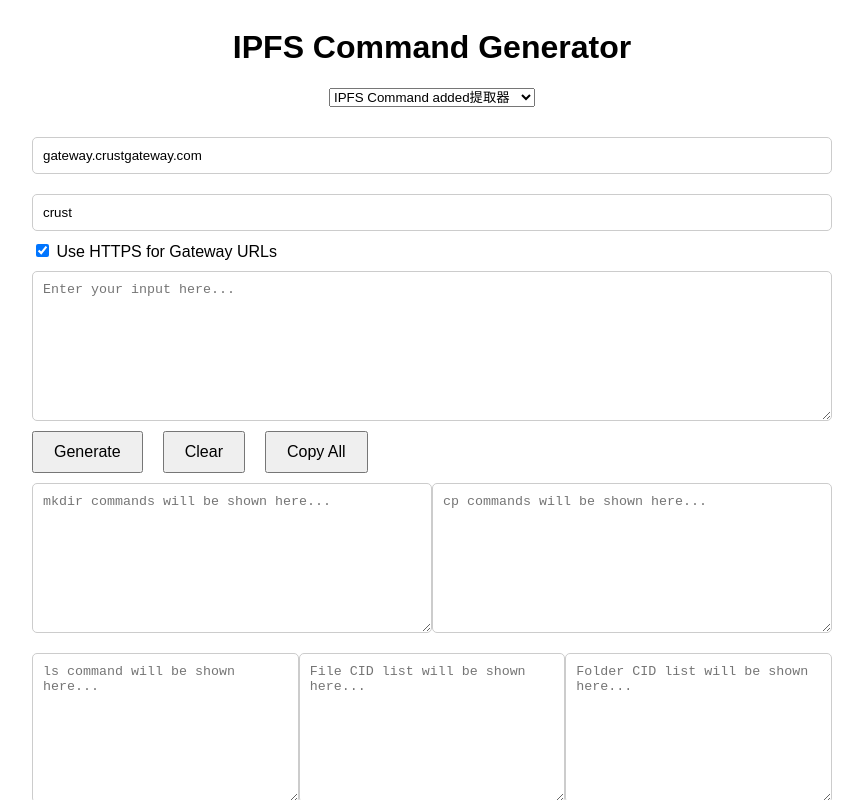
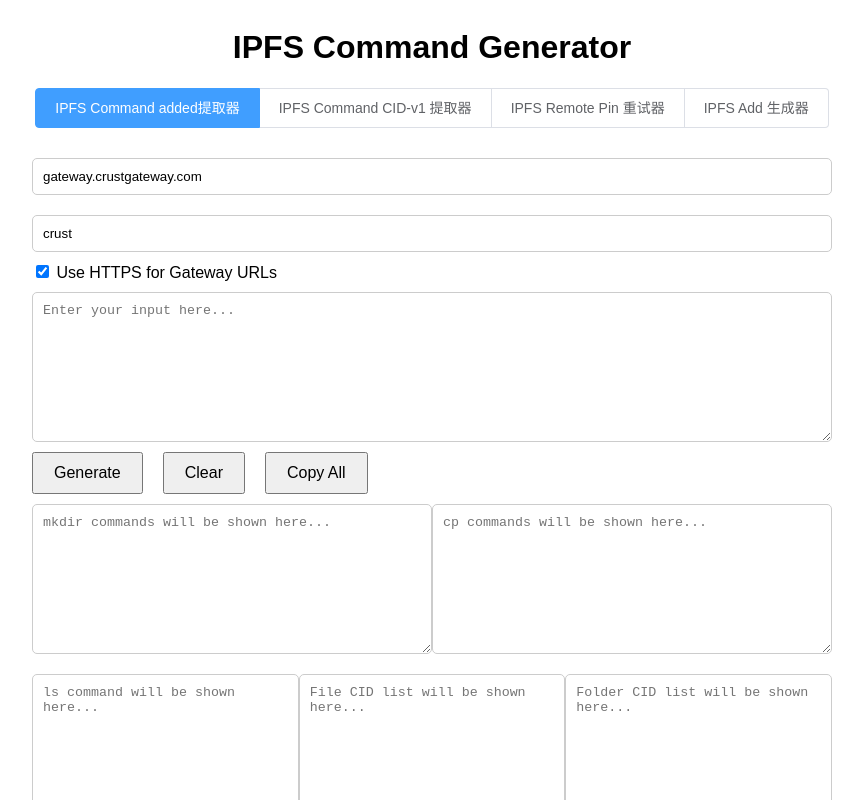
Before and after one commit to KoriIku/ipfs-helper, a Vue app: page / in a window 1280 px wide. Shown: the top 800 px of the page, without its empty margins (208-1071 px from the left). Built offline with nearby package versions, Linux system fonts and the light colour scheme.

Commit message:
修改模式切换按钮

```diff
--- a/src/assets/style.css
+++ b/src/assets/style.css
@@ -1,5 +1,3 @@
-
-
 .container {
   display: flex;
   flex-direction: column;
--- a/src/components/ModeSelector.vue
+++ b/src/components/ModeSelector.vue
@@ -1,23 +1,20 @@
 <template>
-  <select @change="onModeChange">
-    <option value="extractor">IPFS Command added提取器</option>
-    <option value="cidv1">IPFS Command CID-v1 提取器</option>
-    <option value="pinRetry">IPFS Remote Pin 重试器</option>
-    <option value="ipfsAddGenerator">IPFS Add 生成器</option>
-  </select>
+  <el-radio-group v-model="selectedMode" size="large" fill="#409EFF" text-color="#ffffff">
+    <el-radio-button value="extractor">IPFS Command added提取器</el-radio-button>
+    <el-radio-button value="cidv1">IPFS Command CID-v1 提取器</el-radio-button>
+    <el-radio-button value="pinRetry">IPFS Remote Pin 重试器</el-radio-button>
+    <el-radio-button value="ipfsAddGenerator">IPFS Add 生成器</el-radio-button>
+  </el-radio-group>
 </template>
 
-<script>
-import { defineComponent } from "vue";
+<script setup>
+import { ref, watch, defineEmits } from 'vue';
 
-export default defineComponent({
-  emits: ["mode-change"],
-  setup(props, { emit }) {
-    function onModeChange(event) {
-      emit("mode-change", event.target.value);
-    }
+const selectedMode = ref('extractor');
+const emit = defineEmits(['mode-change']);
 
-    return { onModeChange };
-  },
+// 监听选中的值变化并发出事件
+watch(selectedMode, (newValue) => {
+  emit('mode-change', newValue);
 });
 </script>
--- a/src/components/Readme.vue
+++ b/src/components/Readme.vue
@@ -27,6 +27,7 @@
   width: 100%;
   max-width: 800px;
   background-color: #f9f9f9;
+  box-sizing: border-box;
 }
 .readme h2 {
   margin-top: 0;
```
Lines whose indentation alone changed are shown as unchanged.
